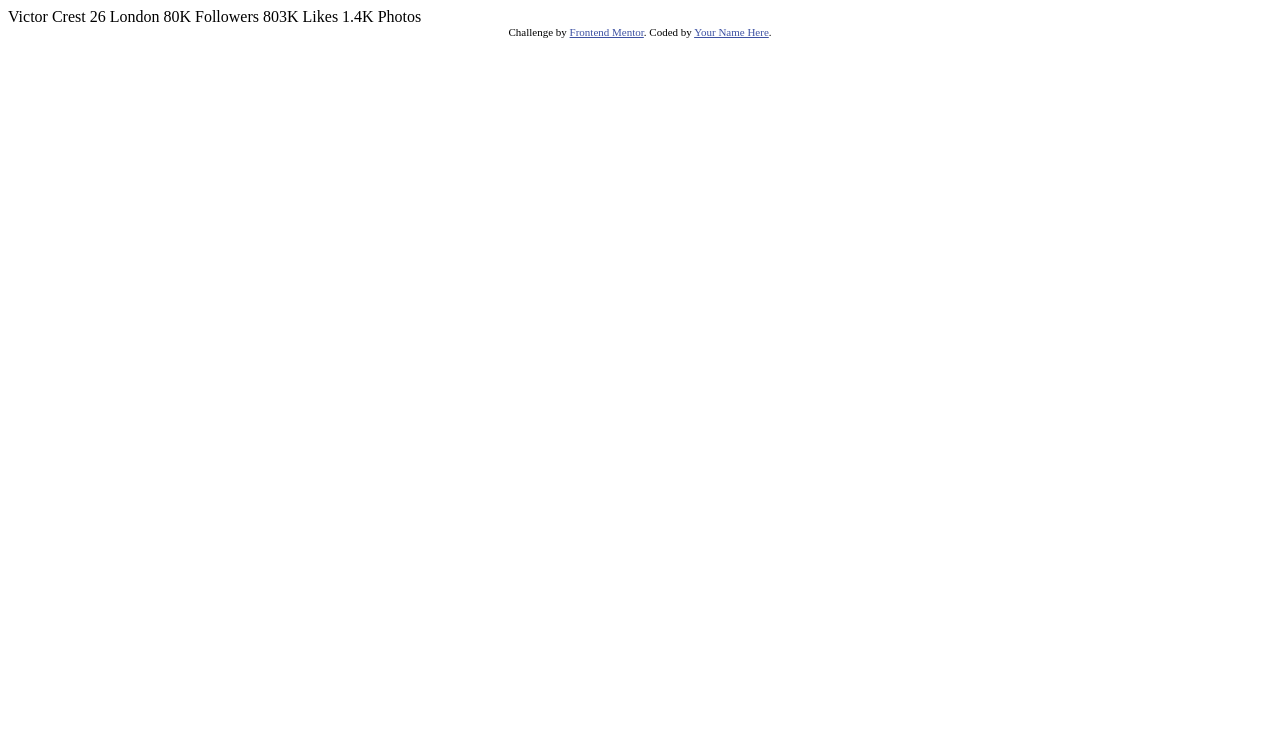
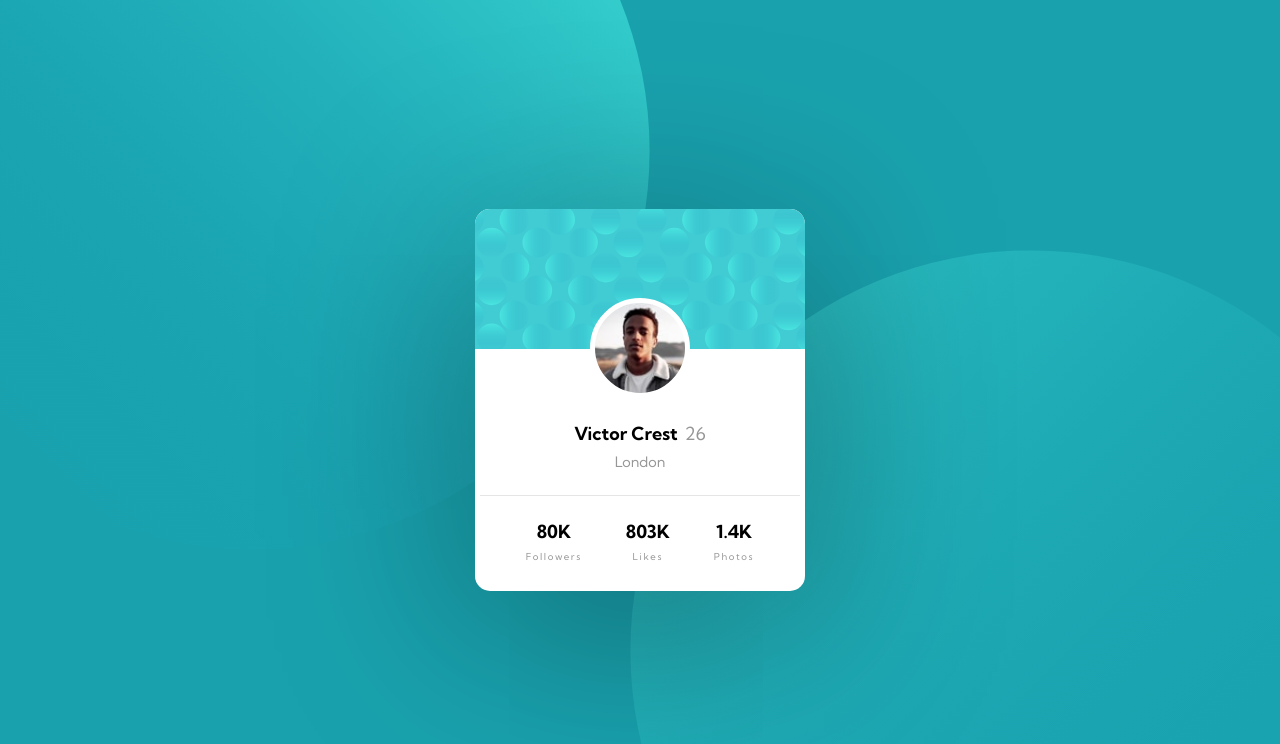
Before and after one commit to FlorianJourde/Frontend-Mentor-4-Profile-card-component, a plain HTML site: page index.html in a window 1280 px wide. Drawn offline with Linux system fonts and the light colour scheme.

Commit message:
First try

```diff
--- a/index.html
+++ b/index.html
@@ -2,34 +2,37 @@
 <html lang="en">
 <head>
   <meta charset="UTF-8">
-  <meta name="viewport" content="width=device-width, initial-scale=1.0"> <!-- displays site properly based on user's device -->
-
+  <meta name="viewport" content="width=device-width, initial-scale=1.0">
   <link rel="icon" type="image/png" sizes="32x32" href="./images/favicon-32x32.png">
-
+  <link href="https://fonts.googleapis.com/css2?family=Kumbh+Sans:wght@400;700&display=swap" rel="stylesheet">
   <title>Frontend Mentor | Profile card component</title>
-
-  <!-- Feel free to remove these styles or customise in your own stylesheet 👍 -->
-  <style>
-    .attribution { font-size: 11px; text-align: center; }
-    .attribution a { color: hsl(228, 45%, 44%); }
-  </style>
+  <link rel="stylesheet" href="style.css">
 </head>
 <body>
-  Victor Crest
-  26
-  London
-
-  80K
-  Followers
-
-  803K
-  Likes
-
-  1.4K
-  Photos
-  <div class="attribution">
-    Challenge by <a href="https://www.frontendmentor.io?ref=challenge" target="_blank">Frontend Mentor</a>.
-    Coded by <a href="#">Your Name Here</a>.
-  </div>
+  <main class="card">
+    <div class="bg-card"></div>
+    <div class="content">
+      <div class="profile-picture"></div>
+      <div class="informations">
+        <p class="name bold">Victor Crest <span class="age gray">26</span></p>
+        <p class="city gray">London</p>
+      </div>
+      <hr class="solid">
+      <ul class="stats">
+        <li class="stat">
+          <p class="number bold">80K</p>
+          <p class="label gray">Followers</p>
+        </li>
+        <li class="stat">
+          <p class="number bold">803K</p>
+          <p class="label gray">Likes</p>
+        </li>
+        <li class="stat">
+          <p class="number bold">1.4K</p>
+          <p class="label gray">Photos</p>
+        </li>
+      </ul>
+    </div>
+  </main>
 </body>
 </html>
--- /dev/null
+++ b/style.scss
@@ -0,0 +1,112 @@
+$dark-cyan: hsl(185, 75%, 39%);
+$very-dark-desaturated-blue: hsl(229, 23%, 23%);
+$dark-grayish-blue: hsl(227, 10%, 46%);
+$dark-gray: hsl(0, 0%, 59%);
+
+*, ::after, ::before {
+  box-sizing: border-box;
+  margin: 0;
+  padding: 0;
+}
+
+body {
+  font-family: 'Kumbh Sans', sans-serif;
+  background-color: $dark-cyan;
+  display: flex;
+  font-size: 18px;
+  height: 100vh;
+  background-image: url(images/bg-pattern-top.svg), url(images/bg-pattern-bottom.svg);
+  background-position: top -250px left -150px, bottom -250px right -150px;
+  background-size: contain;
+  background-repeat: no-repeat;
+}
+
+li {
+  list-style: none;
+}
+
+.gray {
+  color: $dark-gray
+}
+
+.bold {
+  font-weight: 700;
+}
+
+.card {
+  background-color: white;
+  width: 330px;
+  margin: auto;
+  border-radius: 15px;
+  text-align: center;
+  box-shadow: 0 30px 200px hsla(1, 0%, 0%, 0.4);
+
+  .bg-card {
+    border-top-left-radius: inherit;
+    border-top-right-radius: inherit;
+    background: url("images/bg-pattern-card.svg");
+    background-size: cover;
+    background-position: center;
+    height: 140px;
+  }
+
+  .profile-picture {
+    background: url("images/image-victor.jpg");
+    background-size: cover;
+    background-position: center;
+    height: 100px;
+    width: 100px;
+    margin-left: auto;
+    margin-right: auto;
+    border-radius: 50%;
+    //transform: translateY(-50%);
+    border: 5px solid white;
+    margin-bottom: 1.5rem;
+  }
+
+  .content {
+    margin-top: -5rem;
+    padding: 1.8rem;
+
+    .informations {
+      margin-bottom: 1.5rem;
+
+      .name {
+        margin-bottom: 0.5rem;
+
+        .age {
+          margin-left: 0.2rem;
+          font-weight: 400;
+        }
+      }
+    }
+
+    .city {
+      font-size: 0.8em;
+    }
+
+    hr {
+      border: 0;
+      border-bottom: 1px solid $dark-gray;
+      opacity: 0.25;
+      margin: 0 -1.5rem 1.5rem -1.5rem;
+    }
+
+    .stats {
+      display: flex;
+      justify-content: space-around;
+
+      .label {
+        margin-top: 0.5rem;
+        font-size: 0.6rem;
+        letter-spacing: 0.1rem;
+      }
+    }
+  }
+}
+
+@media screen and (max-width: 500px) {
+  body {
+    background-position: top 100px left -150px, bottom 100px right -150px;
+  }
+}
```
Also changed, not shown: design/render.png (added), style.css (added), 3 other files.
